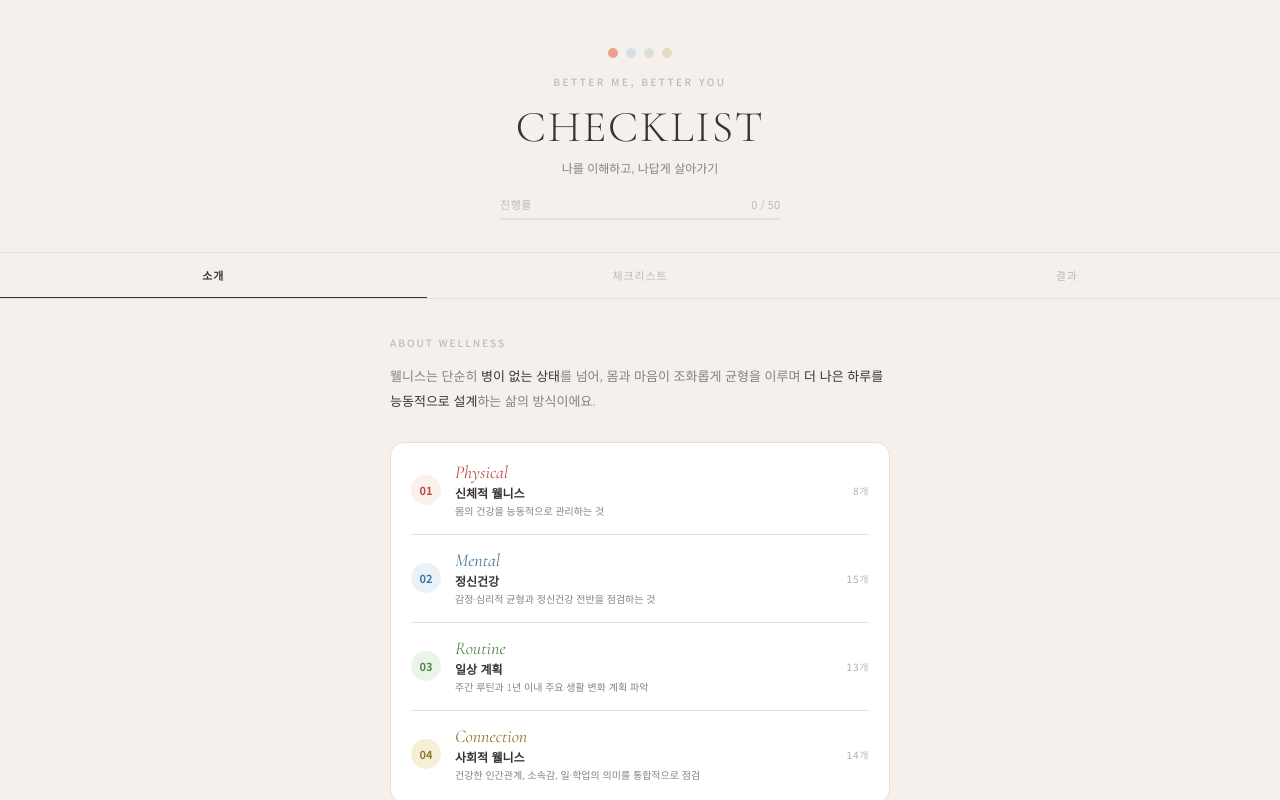
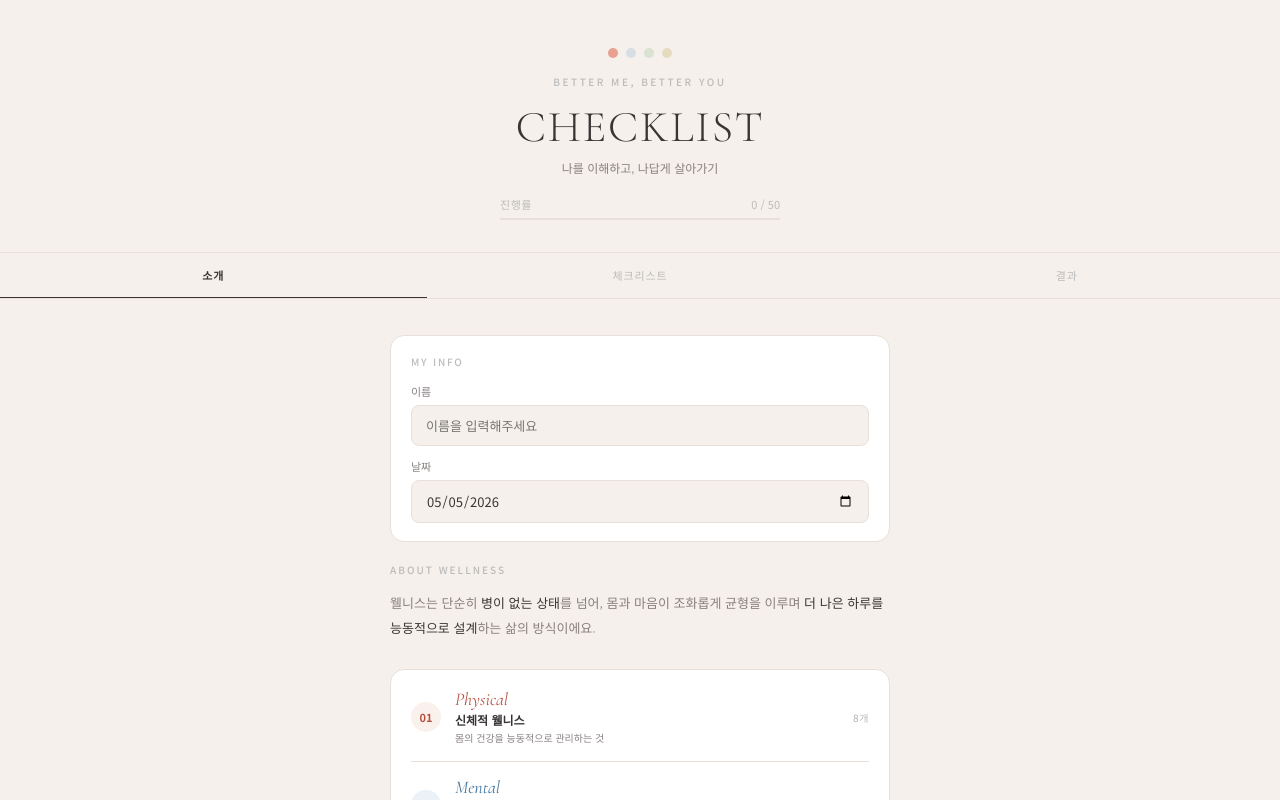
Before and after one commit to ssunjjj0113-lab/wellness_check7, a React (Vite) app: page / in a window 1280 px wide. Shown: the top 800 px of the page. Built offline with nearby package versions, Linux system fonts and the light colour scheme.

Commit message:
0518update

```diff
--- a/index.html
+++ b/index.html
@@ -4,15 +4,10 @@
     <meta charset="UTF-8" />
     <meta name="viewport" content="width=device-width, initial-scale=1.0" />
     <title>웰니스 체크리스트</title>
-    <meta name="description" content="나를 이해하고, 나답게 살아가기 위한 웰니스 자가 점검" />
     <link rel="preconnect" href="https://fonts.googleapis.com" />
     <link rel="preconnect" href="https://fonts.gstatic.com" crossorigin />
-    <link href="https://fonts.googleapis.com/css2?family=Cormorant+Garamond:ital,wght@0,300;0,400;0,500;1,300;1,400&family=Noto+Sans+KR:wght@300;400;500;700&display=swap" rel="stylesheet" />
-    <style>
-      *, *::before, *::after { box-sizing: border-box; margin: 0; padding: 0; }
-      html { scroll-behavior: smooth; }
-      body { background: #FEFCF8; -webkit-font-smoothing: antialiased; }
-    </style>
+    <link href="https://fonts.googleapis.com/css2?family=Cormorant+Garamond:ital,wght@0,300;0,400;1,300;1,400&family=Noto+Sans+KR:wght@300;400;500;700&display=swap" rel="stylesheet" />
+    <style>*,*::before,*::after{box-sizing:border-box;margin:0;padding:0;}html{scroll-behavior:smooth;}body{background:#F5F0EB;-webkit-font-smoothing:antialiased;}</style>
   </head>
   <body>
     <div id="root"></div>
--- a/src/App.jsx
+++ b/src/App.jsx
@@ -136,6 +136,9 @@ export default function App() {
   const [activeTab, setActiveTab] = useState("intro");
   const [activeCat, setActiveCat] = useState("physical");
   const [aiResult, setAiResult] = useState(null);
+  const today = new Date().toISOString().split("T")[0];
+  const [userName, setUserName] = useState("");
+  const [checkDate, setCheckDate] = useState(today);
 
   const setMark = (catId, idx, mIdx) => {
     const key=catId + "-" + idx;
@@ -291,6 +294,30 @@ export default function App() {
         {/* ═══ INTRO ═══ */}
         {activeTab==="intro" && (
           <div style={{paddingTop:36}}>
+            {/* 이름 & 날짜 입력 */}
+            <div style={{background:T.card,borderRadius:14,padding:"18px 20px",marginBottom:20,border:`1px solid ${T.stroke}`}}>
+              <div style={{fontSize:10,letterSpacing:"0.18em",color:T.muted,fontWeight:500,marginBottom:14,...sans}}>MY INFO</div>
+              <div style={{marginBottom:12}}>
+                <div style={{fontSize:11,color:T.sub,fontWeight:500,marginBottom:6,...sans}}>이름</div>
+                <input
+                  type="text"
+                  value={userName}
+                  onChange={e=>setUserName(e.target.value)}
+                  placeholder="이름을 입력해주세요"
+                  style={{width:"100%",padding:"10px 14px",border:`1px solid ${T.stroke}`,borderRadius:8,fontSize:13,color:T.text,background:T.bg,outline:"none",...sans}}
+                />
+              </div>
+              <div>
+                <div style={{fontSize:11,color:T.sub,fontWeight:500,marginBottom:6,...sans}}>날짜</div>
+                <input
+                  type="date"
+                  value={checkDate}
+                  onChange={e=>setCheckDate(e.target.value)}
+                  style={{width:"100%",padding:"10px 14px",border:`1px solid ${T.stroke}`,borderRadius:8,fontSize:13,color:T.text,background:T.bg,outline:"none",...sans}}
+                />
+              </div>
+            </div>
+
             {/* About Wellness — 따뜻한 인트로 */}
             <div style={{marginBottom:28}}>
               <div style={{fontSize:10,letterSpacing:"0.2em",color:T.muted,fontWeight:500,marginBottom:14,...sans}}>ABOUT WELLNESS</div>
@@ -454,6 +481,20 @@ export default function App() {
         {activeTab==="result" && (
           <div style={{paddingTop:32}}>
 
+            {/* 이름/날짜 표시 */}
+            {(userName||checkDate)&&(
+              <div style={{background:T.card,borderRadius:12,padding:"14px 18px",marginBottom:14,border:`1px solid ${T.stroke}`,display:"flex",justifyContent:"space-between",alignItems:"center"}}>
+                {userName&&<div>
+                  <div style={{fontSize:9,letterSpacing:"0.15em",color:T.muted,fontWeight:500,marginBottom:3,...sans}}>NAME</div>
+                  <div style={{...serif,fontSize:18,fontWeight:400,color:T.text,fontStyle:"italic"}}>{userName}</div>
+                </div>}
+                {checkDate&&<div style={{textAlign:"right"}}>
+                  <div style={{fontSize:9,letterSpacing:"0.15em",color:T.muted,fontWeight:500,marginBottom:3,...sans}}>DATE</div>
+                  <div style={{fontSize:12,color:T.sub,fontWeight:400,...sans}}>{checkDate}</div>
+                </div>}
+              </div>
+            )}
+
             {/* 전체 비율 */}
             {(()=>{const tr=totalRatio();return(
             <div style={{background:T.card,borderRadius:18,padding:"22px 20px",marginBottom:16,border:`1px solid ${T.stroke}`}}>
--- a/src/main.jsx
+++ b/src/main.jsx
@@ -1,9 +1,6 @@
 import React from 'react'
 import ReactDOM from 'react-dom/client'
 import App from './App.jsx'
-
 ReactDOM.createRoot(document.getElementById('root')).render(
-  <React.StrictMode>
-    <App />
-  </React.StrictMode>
+  <React.StrictMode><App /></React.StrictMode>
 )
--- a/vite.config.js
+++ b/vite.config.js
@@ -1,6 +1,3 @@
 import { defineConfig } from 'vite'
 import react from '@vitejs/plugin-react'
-
-export default defineConfig({
-  plugins: [react()],
-})
+export default defineConfig({ plugins: [react()] })
```
Also changed, not shown: api/analyze.js (+2 -48 lines).
